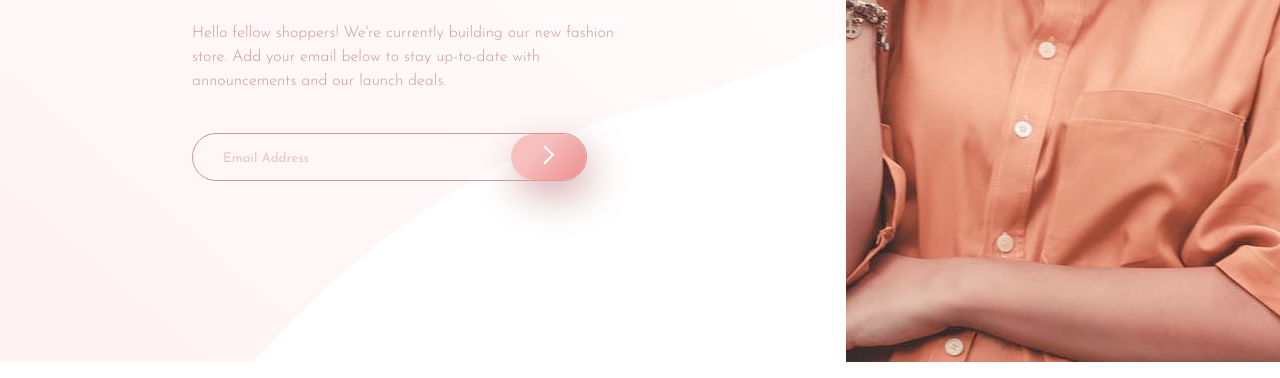
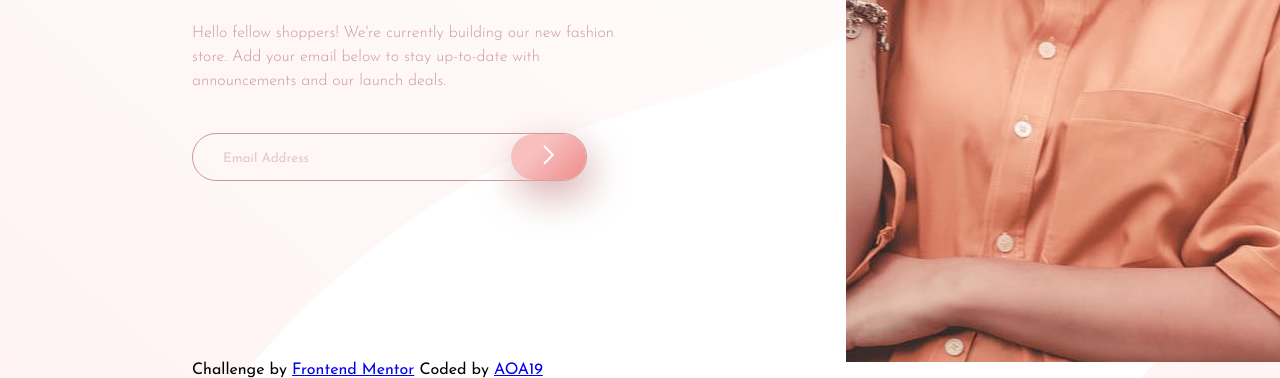
Before and after one commit to AOA19/BaseApparalComingSoon, a plain HTML site: page index.html in a window 1280 px wide. Shown: the part 438-816 px from the top of the page. Drawn offline with Linux system fonts and the light colour scheme.

Commit message:
Update index.html
Added attribution link

```diff
--- a/index.html
+++ b/index.html
@@ -82,7 +82,7 @@
         <p class="error-msg">Please provide a valid email</p>
       </section>
     </main>
-     <!-- Footer attribution
+    <!-- Footer attribution -->
     <footer>
       <div class="attribution">
         <p>
@@ -90,11 +90,17 @@
           <a
             href="https://www.frontendmentor.io?ref=challenge"
             target="_blank"
-            class="frontend-link"
+            class="footer-link"
             >Frontend Mentor</a
           >
-          Coded by AOA19
-        </p> -->
+          Coded by
+          <a
+            href="https://github.com/AOA19/BaseApparelComingSoon"
+            target="_blank"
+            class="footer-link"
+            >AOA19</a
+          >
+        </p>
       </div>
     </footer>
     <script src="validation.js"></script>
```
